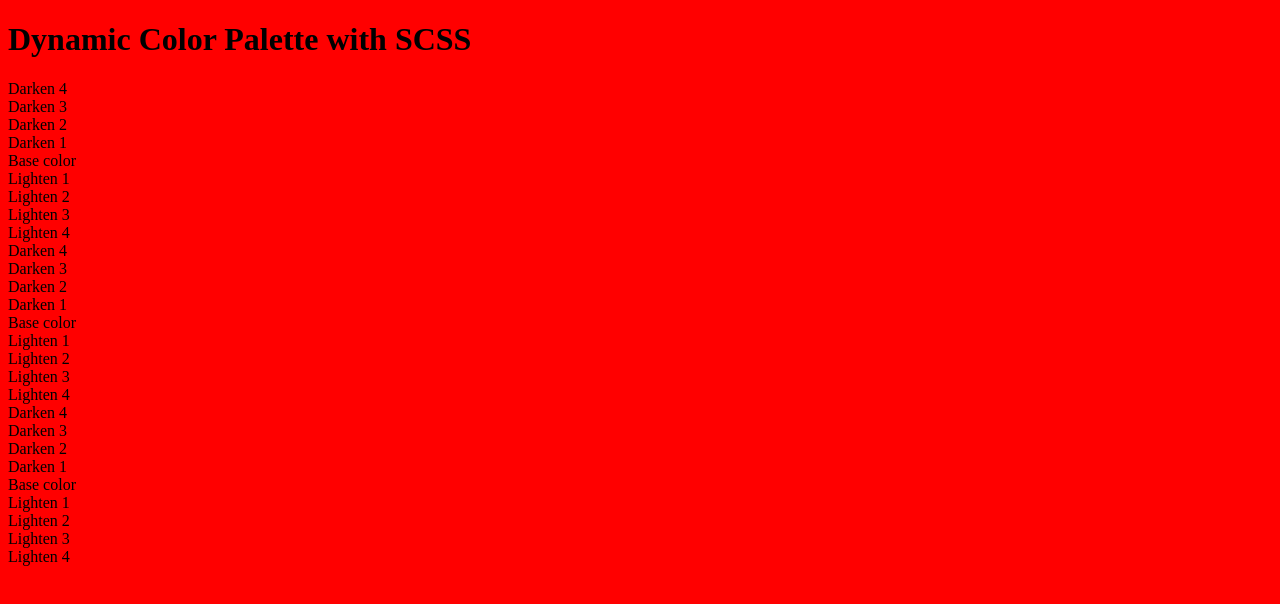
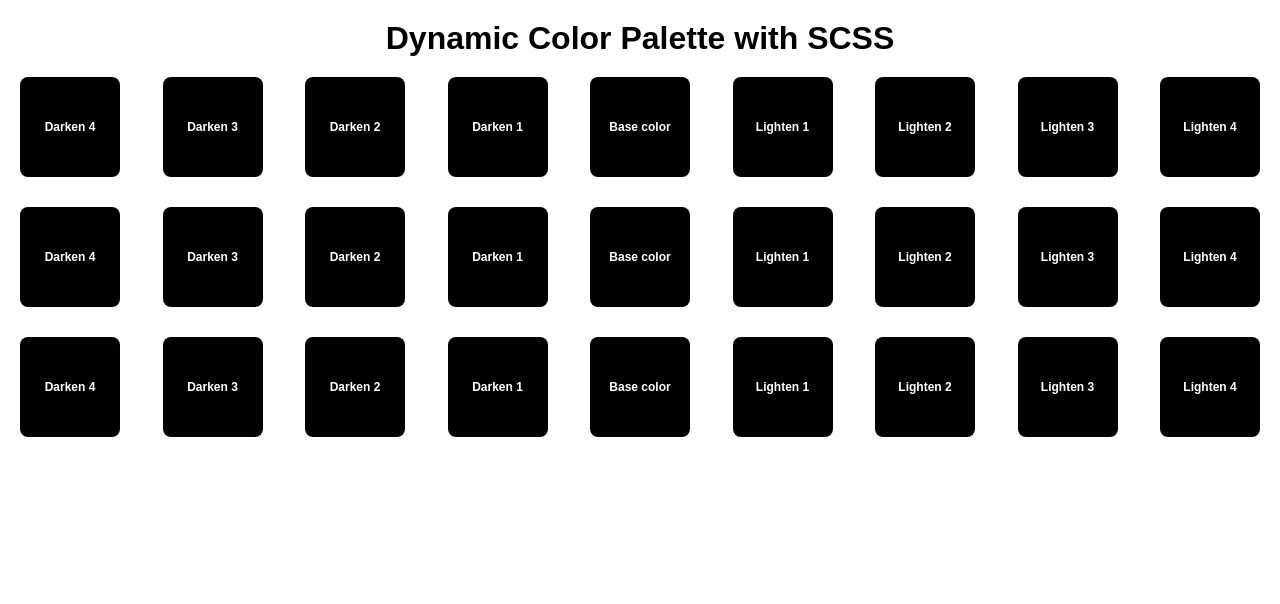
Before and after one commit to adriandcoding/Modulo-1-Laboratorio-basico, a website built with Vite: page ejercicio1-2/index.html in a window 1280 px wide. Built offline with nearby package versions, Linux system fonts and the light colour scheme.

Commit message:
creando playground ejercicio 1 y 2

```diff
--- /dev/null
+++ b/ejercicio1-2/_variables.scss
@@ -0,0 +1,19 @@
+// Definir los tres colores base
+$base-color-1: #3498db; // Azul
+$base-color-2: #e74c3c; // Rojo
+$base-color-3: #2ecc71; // Verde
+$base-color-4: #f1c40f; // Amarillo
+$base-color-5: #1abc9c; // Verde
+$base-color-6: #34495e; // Gris
+
+/* definir border radius */
+$border-radius1: 5px;
+$border-radius2: 16px;
+
+/* definir box-shadow */
+$box-shadow1: 0 0 10px rgba(0, 0, 0, 0.5);
+$box-shadow2: 0 0 20px rgba(0, 0, 0, 1.5);
+
+/* definir font-family */
+$font-family1: 'Roboto', sans-serif;
+$font-family2: 'Open Sans', sans-serif;
--- a/ejercicio1-2/index.html
+++ b/ejercicio1-2/index.html
@@ -11,39 +11,42 @@
 
 <body>
   <h1>Dynamic Color Palette with SCSS</h1>
-  <section class="primary">
-    <div>Darken 4</div>
-    <div>Darken 3</div>
-    <div>Darken 2</div>
-    <div>Darken 1</div>
-    <div>Base color</div>
-    <div>Lighten 1</div>
-    <div>Lighten 2</div>
-    <div>Lighten 3</div>
-    <div>Lighten 4</div>
-  </section>
-  <section class="secondary">
-    <div>Darken 4</div>
-    <div>Darken 3</div>
-    <div>Darken 2</div>
-    <div>Darken 1</div>
-    <div>Base color</div>
-    <div>Lighten 1</div>
-    <div>Lighten 2</div>
-    <div>Lighten 3</div>
-    <div>Lighten 4</div>
-  </section>
-  <section class="tertiary">
-    <div>Darken 4</div>
-    <div>Darken 3</div>
-    <div>Darken 2</div>
-    <div>Darken 1</div>
-    <div>Base color</div>
-    <div>Lighten 1</div>
-    <div>Lighten 2</div>
-    <div>Lighten 3</div>
-    <div>Lighten 4</div>
-  </section>
+  <div class="container container-1">
+    <div class="box darken-4"><span class="color-box-text">Darken 4</span></div>
+    <div class="box darken-3"><span class="color-box-text">Darken 3</span></div>
+    <div class="box darken-2"><span class="color-box-text">Darken 2</span></div>
+    <div class="box darken-1"><span class="color-box-text">Darken 1</span></div>
+    <div class="box base-color"><span class="color-box-text">Base color</span></div>
+    <div class="box lighten-1"><span class="color-box-text">Lighten 1</span></div>
+    <div class="box lighten-2"><span class="color-box-text">Lighten 2</span></div>
+    <div class="box lighten-3"><span class="color-box-text">Lighten 3</span></div>
+    <div class="box lighten-4"><span class="color-box-text">Lighten 4</span></div>
+  </div>
+
+  <div class="container container-2">
+    <div class="box darken-4"><span class="color-box-text">Darken 4</span></div>
+    <div class="box darken-3"><span class="color-box-text">Darken 3</span></div>
+    <div class="box darken-2"><span class="color-box-text">Darken 2</span></div>
+    <div class="box darken-1"><span class="color-box-text">Darken 1</span></div>
+    <div class="box base-color"><span class="color-box-text">Base color</span></div>
+    <div class="box lighten-1"><span class="color-box-text">Lighten 1</span></div>
+    <div class="box lighten-2"><span class="color-box-text">Lighten 2</span></div>
+    <div class="box lighten-3"><span class="color-box-text">Lighten 3</span></div>
+    <div class="box lighten-4"><span class="color-box-text">Lighten 4</span></div>
+  </div>
+
+  <div class="container container-3">
+    <div class="box darken-4"><span class="color-box-text">Darken 4</span></div>
+    <div class="box darken-3"><span class="color-box-text">Darken 3</span></div>
+    <div class="box darken-2"><span class="color-box-text">Darken 2</span></div>
+    <div class="box darken-1"><span class="color-box-text">Darken 1</span></div>
+    <div class="box base-color"><span class="color-box-text">Base color</span></div>
+    <div class="box lighten-1"><span class="color-box-text">Lighten 1</span></div>
+    <div class="box lighten-2"><span class="color-box-text">Lighten 2</span></div>
+    <div class="box lighten-3"><span class="color-box-text">Lighten 3</span></div>
+    <div class="box lighten-4"><span class="color-box-text">Lighten 4</span></div>
+  </div>
+
 </body>
 
 </html>
--- a/ejercicio1-2/main.scss
+++ b/ejercicio1-2/main.scss
@@ -1,3 +1,50 @@
-body{
-    background-color: rgb(255, 0, 0);
-}
+@import "variables";
+
+* {
+    box-sizing: border-box;
+    margin: 0;
+    padding: 0;
+  }
+
+  body {
+    font-family: Arial, sans-serif;
+    background-color: #ffffff;
+    padding: 20px;
+  }
+
+  h1 {
+    text-align: center;
+    margin-bottom: 20px;
+  }
+
+  // Contenedores
+  .container {
+    display: flex;
+    justify-content: space-around;
+    margin-bottom: 30px;
+    gap: 10px;
+  }
+
+  .container-1, .container-2, .container-3 {
+    width: 100%;
+    display: flex;
+    justify-content: space-between;
+  }
+
+  // Estilos de las cajas de color
+  .box {
+    width: 100px;
+    height: 100px;
+    display: flex;
+    align-items: center;
+    justify-content: center;
+    color: white;
+    font-weight: bold;
+    text-align: center;
+    border-radius: 8px;
+    background-color: black;
+  }
+
+  .color-box-text {
+    font-size: 12px;
+  }
```
Also changed, not shown: ejercicio1-2/_variables.css (added), ejercicio1-2/main.css, ejercicio1-2/main.min.css.
